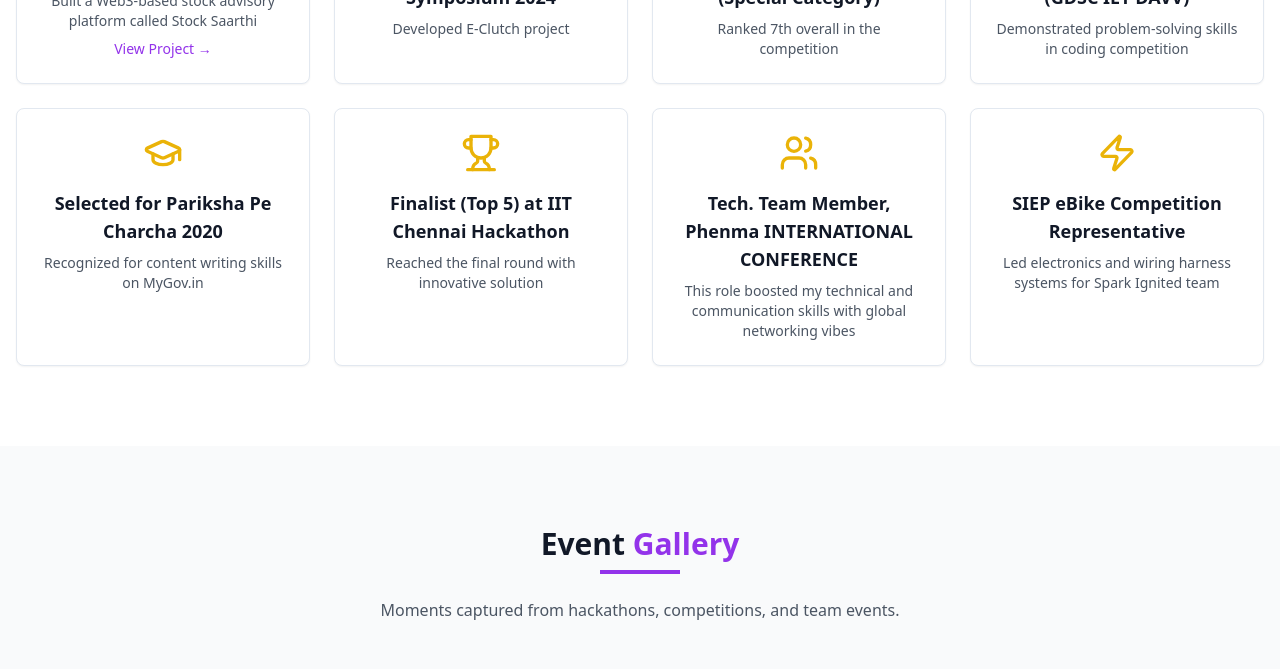
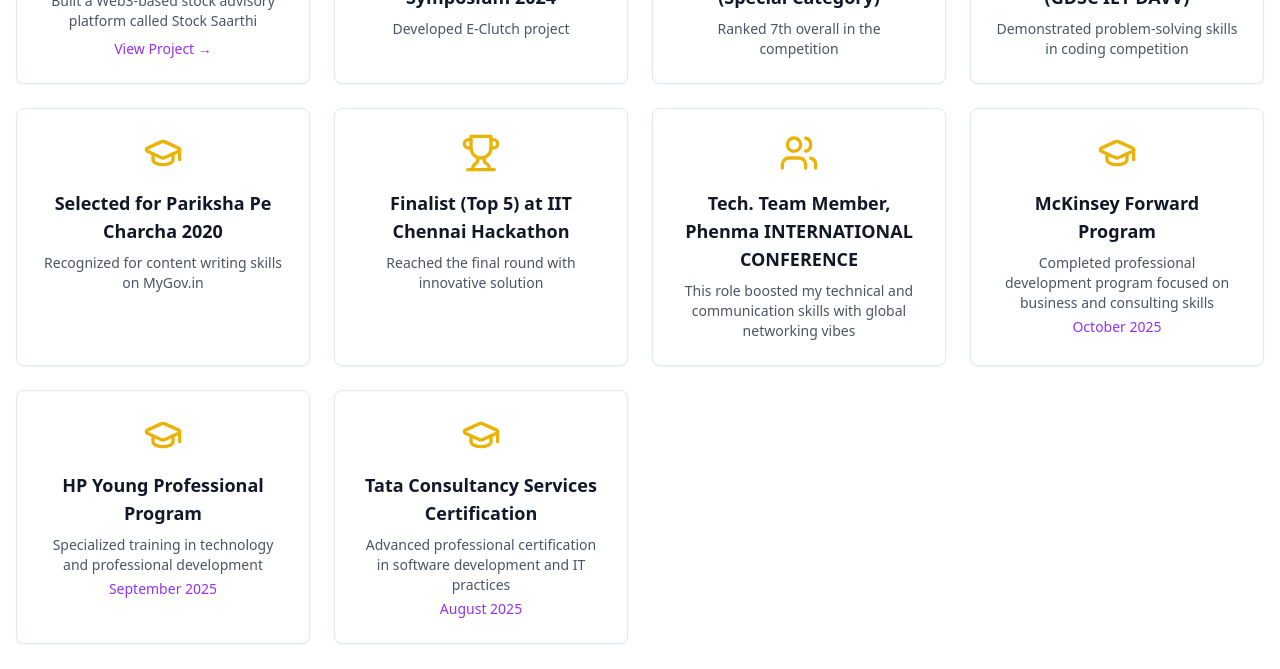
Before and after one commit to parimeena404/Pari-Portfolio-main, a Next.js app: page / in a window 1280 px wide. Shown: the part 7340-8009 px from the top of the page. Built offline with nearby package versions, Linux system fonts and the light colour scheme; grey boxes are pictures that could not be loaded; a web font is replaced by a local one.

Commit message:
Add professional certifications to achievements section

```diff
--- a/components/achievements.tsx
+++ b/components/achievements.tsx
@@ -43,9 +43,22 @@ export default function Achievements() {
       icon: <UsersIcon className="h-10 w-10 text-yellow-500" />,
     },
     {
-      title: "SIEP eBike Competition Representative",
-      description: "Led electronics and wiring harness systems for Spark Ignited team",
-      icon: <ZapIcon className="h-10 w-10 text-yellow-500" />,
+      title: "McKinsey Forward Program",
+      description: "Completed professional development program focused on business and consulting skills",
+      icon: <GraduationCapIcon className="h-10 w-10 text-yellow-500" />,
+      period: "October 2025",
+    },
+    {
+      title: "HP Young Professional Program",
+      description: "Specialized training in technology and professional development",
+      icon: <GraduationCapIcon className="h-10 w-10 text-yellow-500" />,
+      period: "September 2025",
+    },
+    {
+      title: "Tata Consultancy Services Certification",
+      description: "Advanced professional certification in software development and IT practices",
+      icon: <GraduationCapIcon className="h-10 w-10 text-yellow-500" />,
+      period: "August 2025",
     },
   ]
 
@@ -97,6 +110,9 @@ export default function Achievements() {
                   <div className="mb-4">{achievement.icon}</div>
                   <h3 className="text-lg font-semibold text-gray-900 dark:text-white mb-2">{achievement.title}</h3>
                   <p className="text-gray-600 dark:text-gray-400 text-sm">{achievement.description}</p>
+                  {achievement.period && (
+                    <p className="text-purple-600 dark:text-purple-400 text-sm mt-1">{achievement.period}</p>
+                  )}
                   {achievement.link && (
                     <a
                       href={achievement.link}
```
